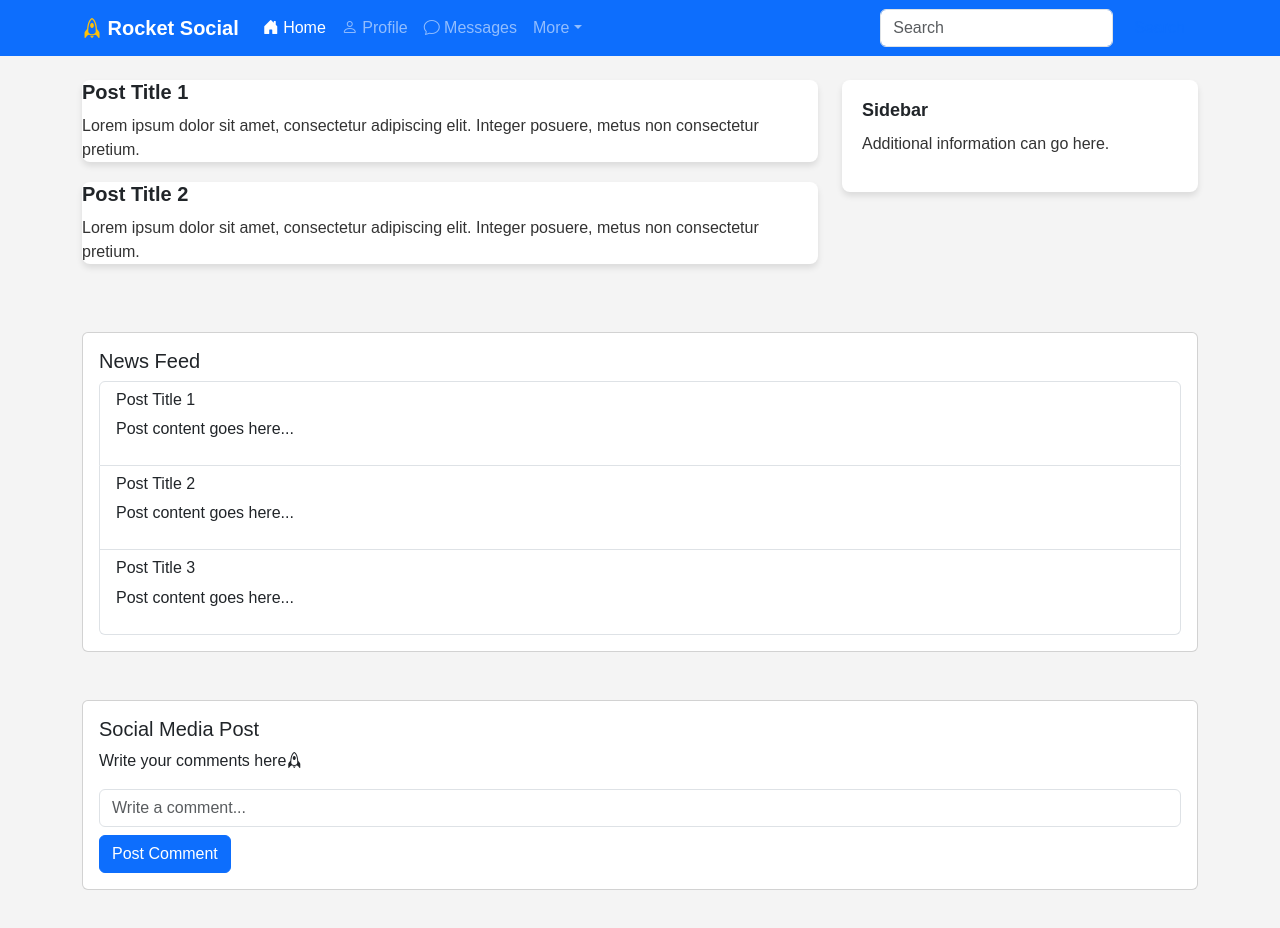
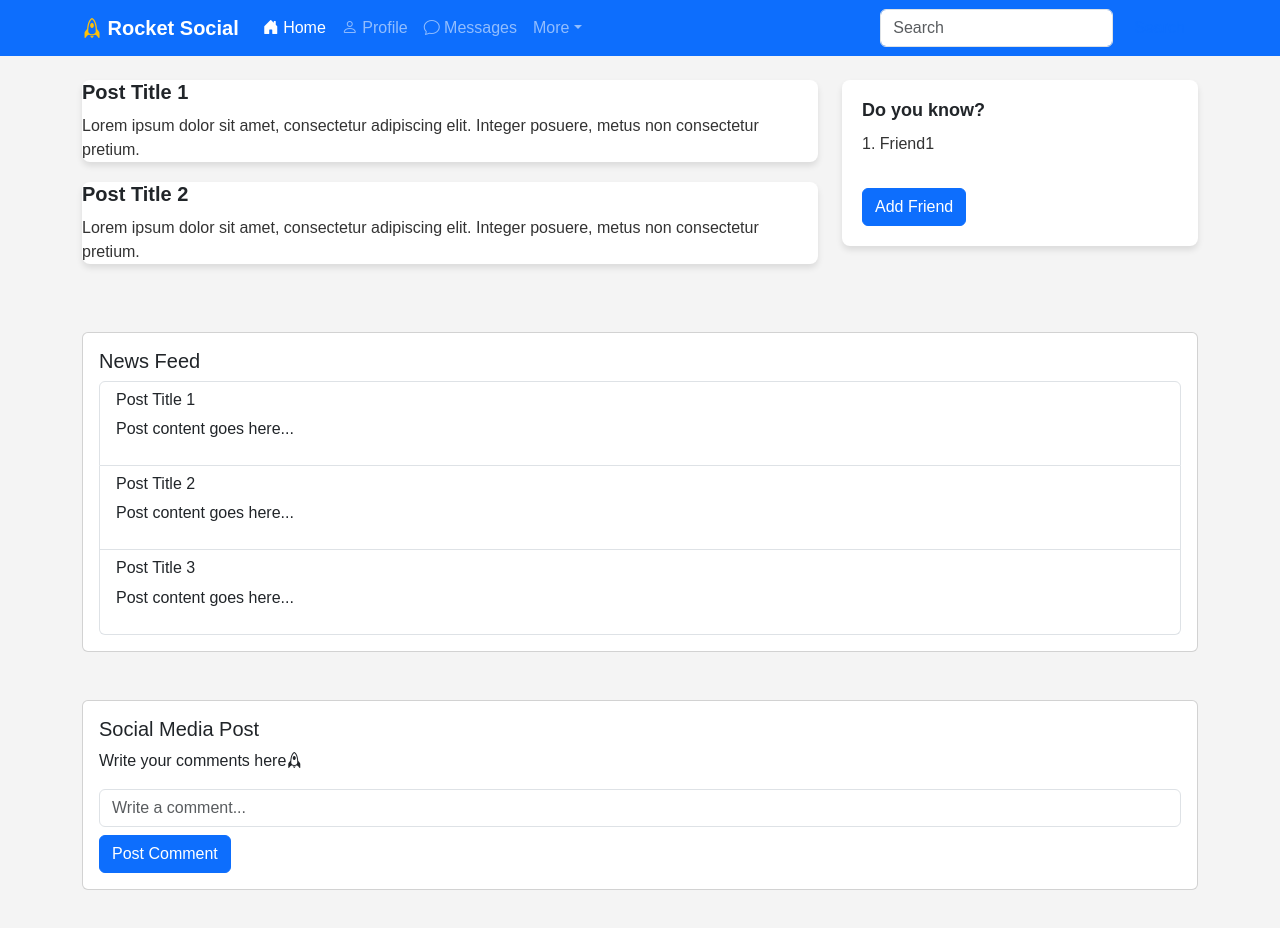
Before and after one commit to anandspaces/baba, a React (Create React App) app: page / in a window 1280 px wide. Shown: the top 928 px of the page. Built offline with nearby package versions, Linux system fonts and the light colour scheme.

Commit message:
added button function

```diff
--- a/src/components/home.js
+++ b/src/components/home.js
@@ -1,7 +1,9 @@
 import React from 'react';
-import './styles/styles.css'
+import './styles/styles.css';
 export default function Dashboard() {
-
+    const handleSubmit = () => {
+        alert('friend is added!');
+    }
     return(
         <div>
 
@@ -24,12 +26,12 @@ export default function Dashboard() {
                 </div>
                 <div className="col-md-4">
                     <div className="sidebar">
-                        <h2 className="sidebar-title">Sidebar</h2>
-                        <p className="sidebar-content">Additional information can go here.</p>
+                        <h2 className="sidebar-title">Do you know? </h2>
+                        <p className="sidebar-content">1. Friend1</p><button className="btn btn-primary mt-3" onClick={handleSubmit}>Add Friend</button>
                     </div>
                 </div>
             </div>
         </div>
         </div>
     );
-}
+};
```
